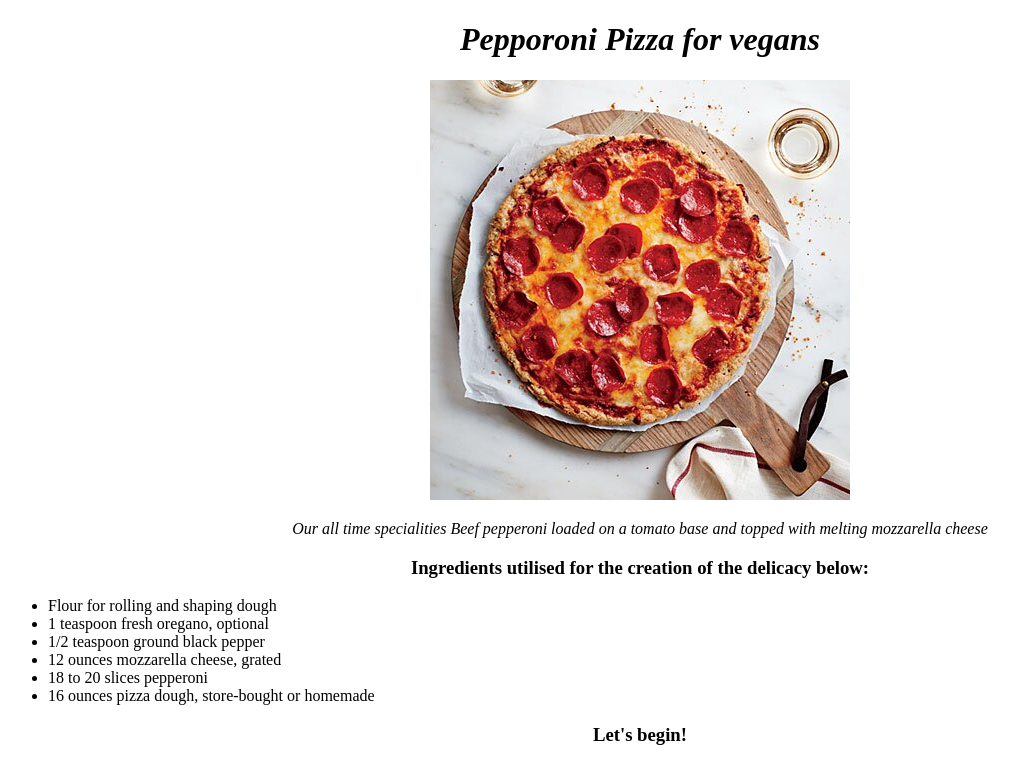
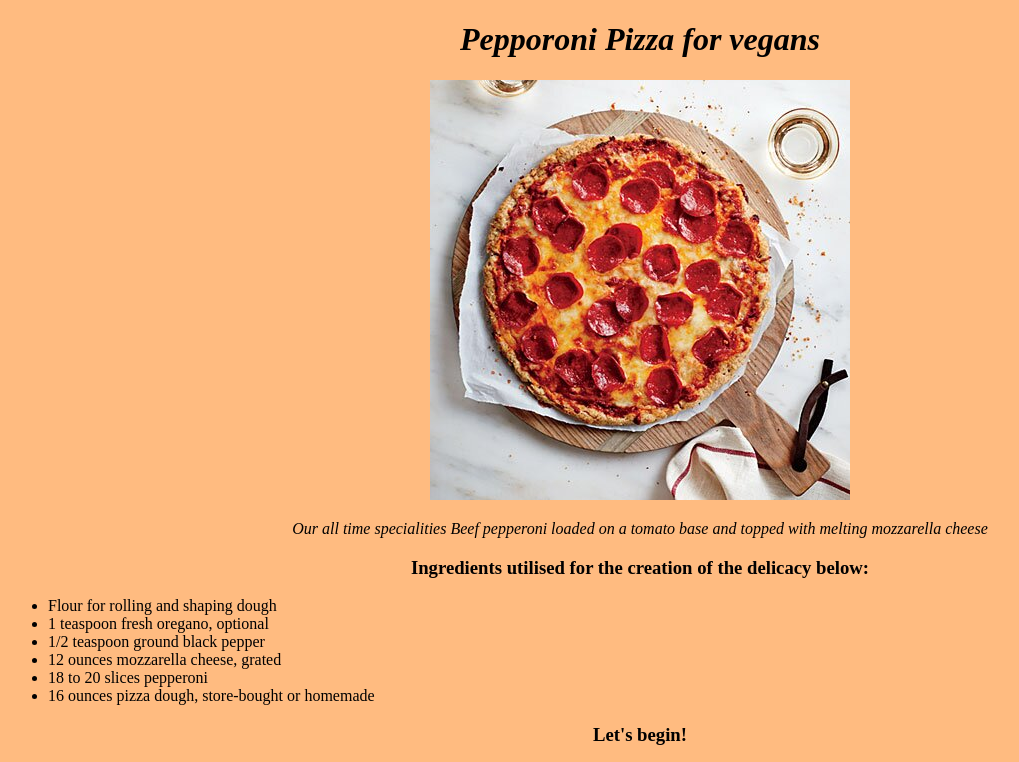
Before and after one commit to Khasim21/odin-recipes, a plain HTML site: page recipes/peppizza.html in a window 1280 px wide. Shown: the top 762 px of the page, without its empty margins (0-1019 px from the left). Drawn offline with Linux system fonts and the light colour scheme.

Commit message:
updated recipe backgrounds

```diff
--- a/recipes/peppizza.html
+++ b/recipes/peppizza.html
@@ -6,14 +6,18 @@
 
     </title>
     <meta charset="UTF-8">
+    <link rel="stylesheet" href="./style.css">
 </head>
+
 <body>
+     <div class= "pizza">
     <center>
-        <h1>
-   <em>Pepporoni Pizza for vegans</em>
+        <h1 class="ti">
+   <em >Pepporoni Pizza for vegans</em>
 </h1>
     <img src="peppizza.jpeg" alt= "Pepporoni
          pizza made with government money">
+
 <p><em>Our all time specialities Beef
     pepperoni loaded on a tomato base
     and topped with melting mozzarella cheese</em></p>
@@ -29,8 +33,8 @@
 
 </ul></p>
 <center><h3>Let's begin!</h3></center>
-<p><ol>
-
+<p>
+     <ol>
      <li>Preheat oven to 500°F. If you are using a pizza stone,
      preheat it in the oven for at least 20 minutes
      so it is nice and hot as well.</li>
@@ -54,8 +58,9 @@
      <em>Store leftover pizza in the fridge for up to three days. Reheat pizza in a sturdy skillet over medium heat with a drizzle of oil. Cover skillet
      with a lid and cook until the cheese has melted and crust is crispy.</em>
 <br><br><br>
-
-</ol></p>
+</ol>
+</p>
 <center><h2>Enjoy your meal and happy new year!</h2></center>
+</div>
 </body>
 </html>
--- /dev/null
+++ b/recipes/style.css
@@ -0,0 +1,3 @@
+*{
+    background-color: #ffbb80;
+}
```
Also changed, not shown: recipes/las.html (+1 -0 lines), recipes/mojito.html (+1 -0 lines). Lines whose indentation alone changed are shown as unchanged.
